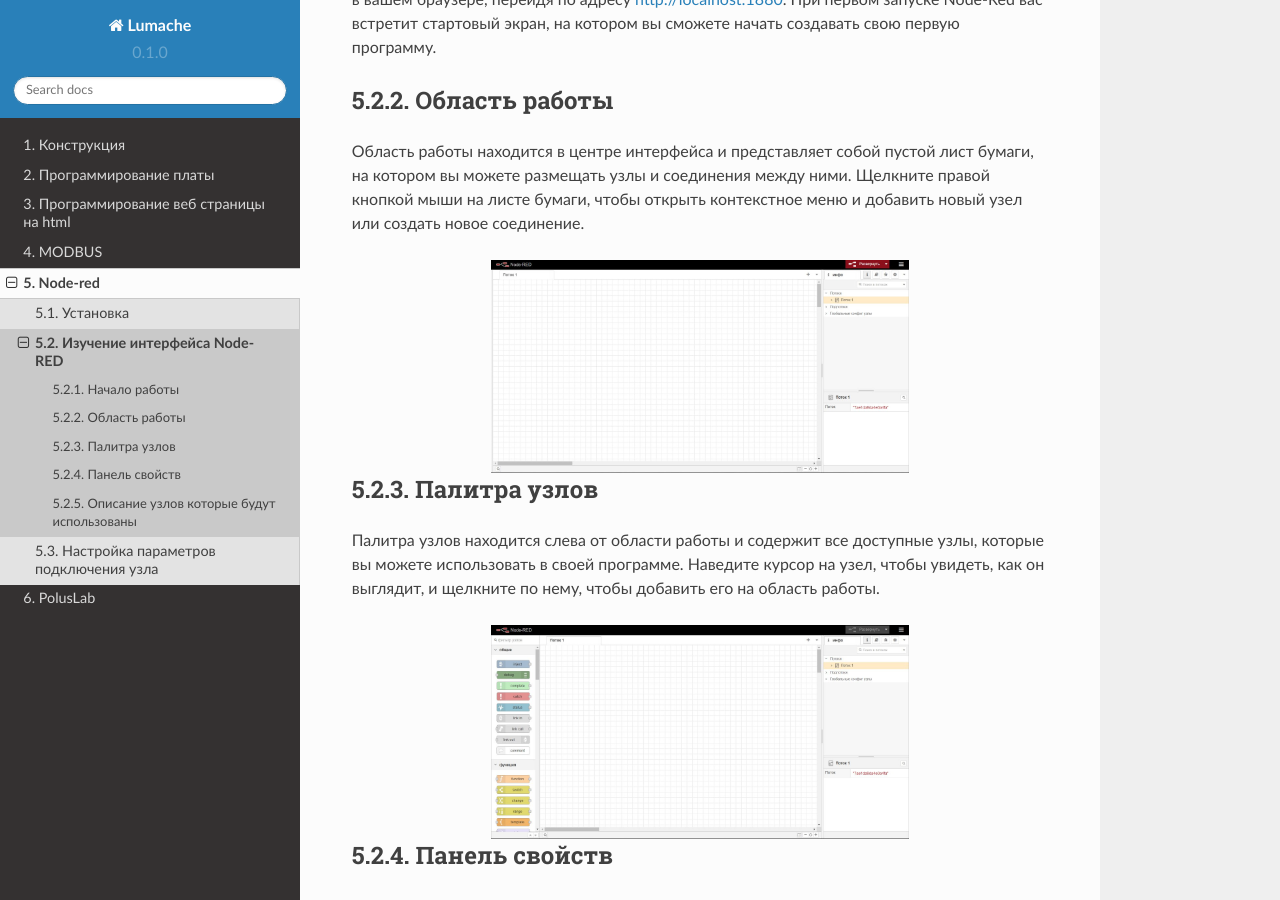
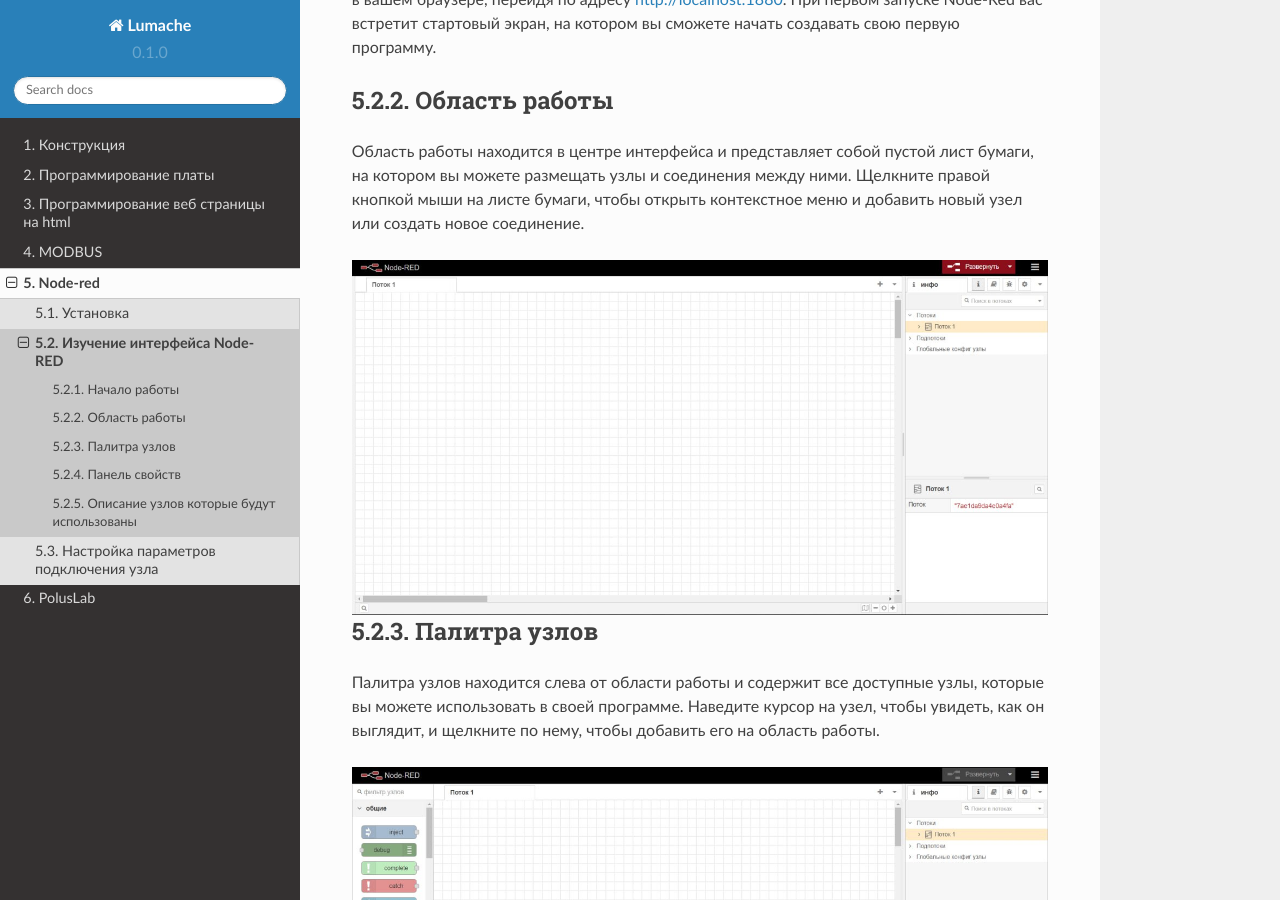
Before and after one commit to BBanwz/book_AL_GH, a Sphinx documentation site: the page built from docs/5NodeRed/2interface.rst, in a window 1280 px wide and 900 px high, scrolled down 324 px. Built offline with Sphinx 7.4.7 and the Read the Docs theme 2.0.0, drawn with Linux system fonts in a browser that asks for light colours.

Commit message:
Update 2interface.rst

```diff
--- a/docs/5NodeRed/2interface.rst
+++ b/docs/5NodeRed/2interface.rst
@@ -15,7 +15,7 @@ Node-Red - это инструмент, который позволяет вам
 Область работы находится в центре интерфейса и представляет собой пустой лист бумаги, на котором вы можете размещать узлы и соединения между ними. Щелкните правой кнопкой мыши на листе бумаги, чтобы открыть контекстное меню и добавить новый узел или создать новое соединение.
 
 .. figure:: images/13.jpg
-       :width: 60%
+       :width: 100%
        :align: center
        :alt: установка
 
@@ -27,7 +27,7 @@ Node-Red - это инструмент, который позволяет вам
 Палитра узлов находится слева от области работы и содержит все доступные узлы, которые вы можете использовать в своей программе. Наведите курсор на узел, чтобы увидеть, как он выглядит, и щелкните по нему, чтобы добавить его на область работы.
 
 .. figure:: images/14.jpg
-       :width: 60%
+       :width: 100%
        :align: center
        :alt: установка
 
@@ -39,7 +39,7 @@ Node-Red - это инструмент, который позволяет вам
 Панель свойств находится в правой части интерфейса и позволяет вам настраивать свойства узлов, которые вы размещаете на области работы. Щелкните по узлу, чтобы открыть панель свойств и настроить его параметры.
 
 .. figure:: images/15.jpg
-       :width: 60%
+       :width: 100%
        :align: center
        :alt: установка
 
```
